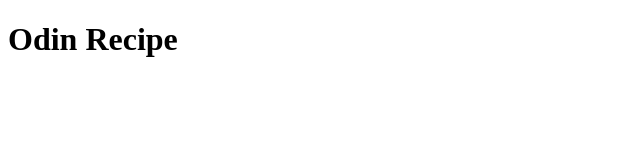
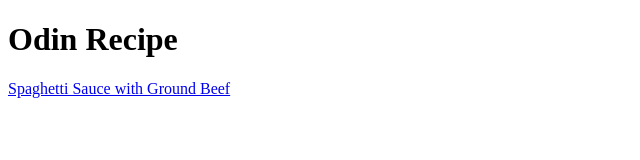
Before and after one commit to Johnsonh2018/odin-recipes, a plain HTML site: page src/index.html in a window 1280 px wide. Shown: the whole page, without its empty margins (0-640 px from the left). Drawn offline with Linux system fonts and the light colour scheme.

Commit message:
Added Css file

```diff
--- a/index.html
+++ b/src/index.html
@@ -12,6 +12,7 @@
     <body>
 
         <h1>Odin Recipe</h1>
+        <a href="./recipes/spahgetti.html">Spaghetti Sauce with Ground Beef</a>
 
     </body>
 </html>
```
Also changed, not shown: recipes/spahgetti.html (+2 -0 lines), images/spaghetti.png (added), src/index.css (added).
